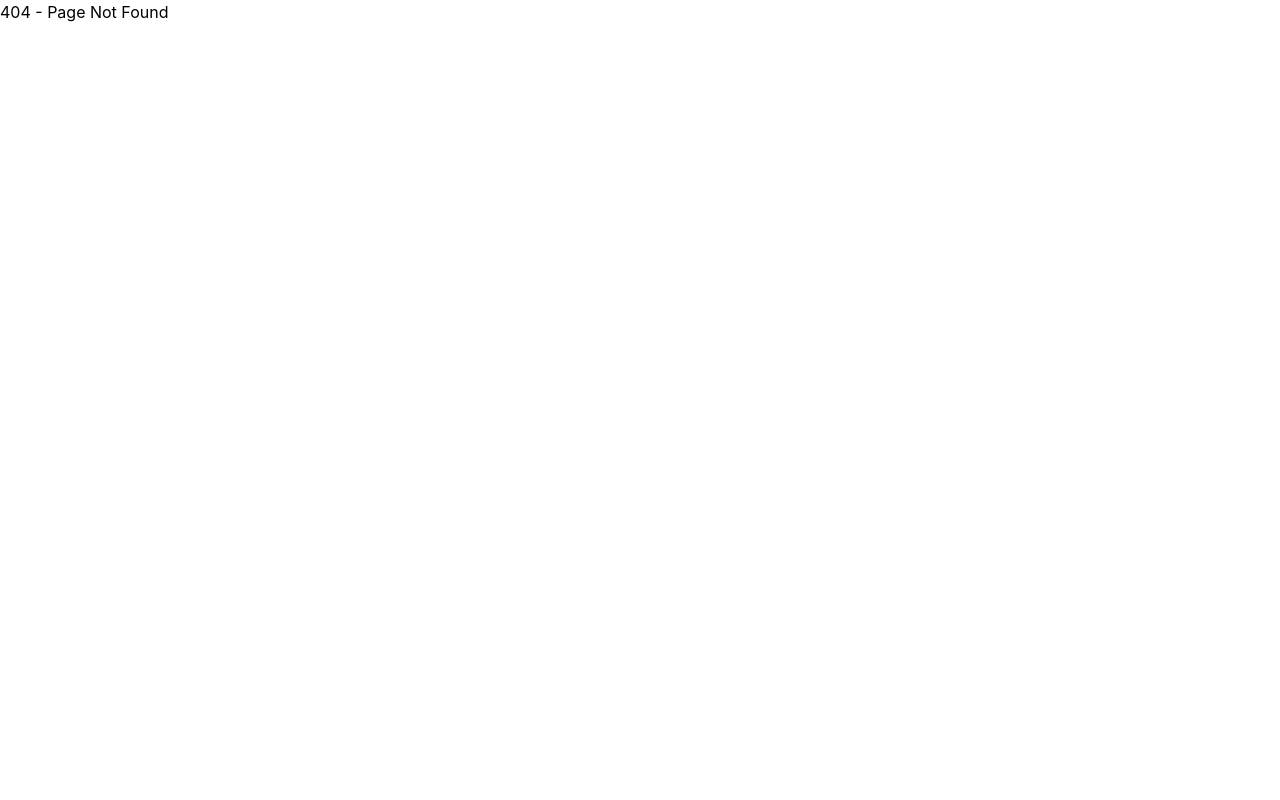
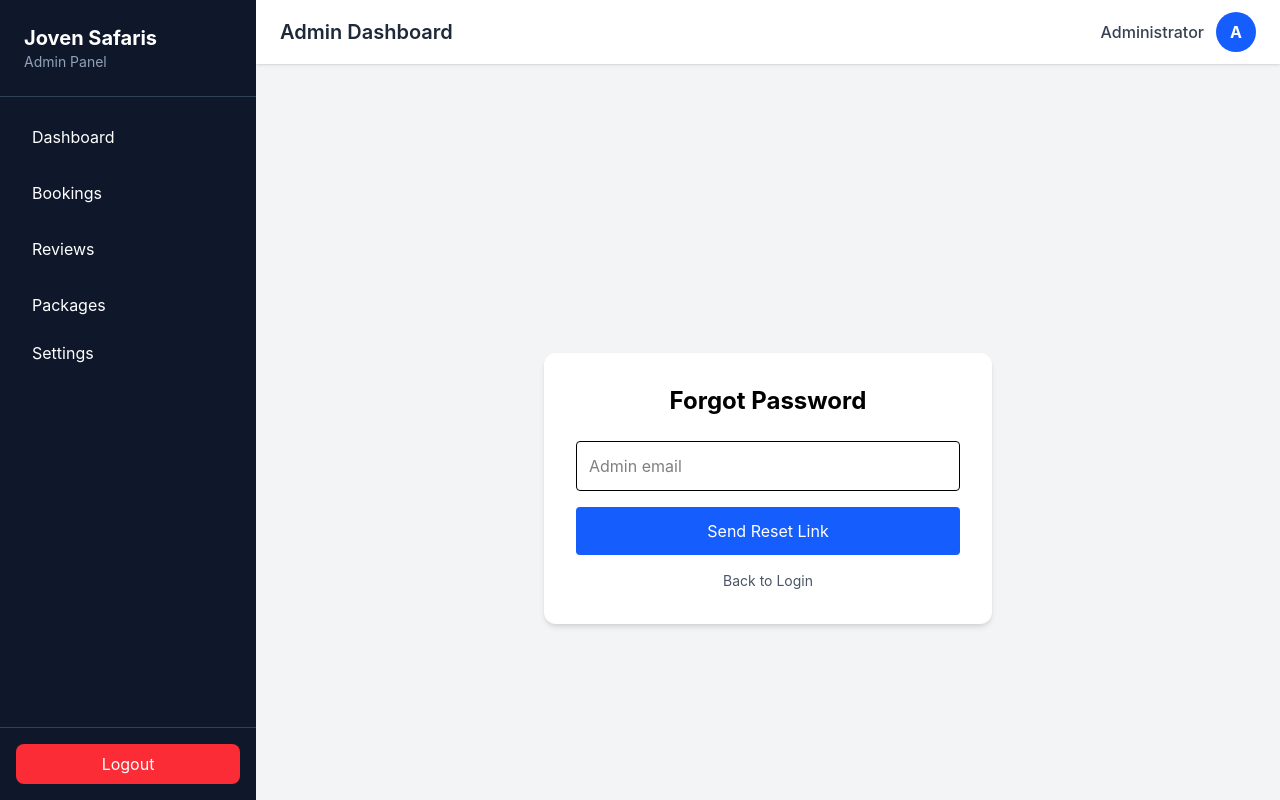
Before and after one commit to eberriphath/joven-safaris-admin-dashboard, a React (Vite) app: page /forgot-password in a window 1280 px wide. Before the commit this address had no page. Built offline with nearby package versions, Linux system fonts and the light colour scheme; sample sign-in values are in the browser's storage.

Commit message:
password flow

```diff
--- /dev/null
+++ b/src/pages/ForgotPassword.jsx
@@ -0,0 +1,237 @@
+import { useState } from "react";
+import api from "../api/axios";
+import { useNavigate } from "react-router-dom";
+
+
+function ForgotPassword() {
+
+    const [email, setEmail] = useState("");
+
+    const [message, setMessage] = useState("");
+
+    const [error, setError] = useState("");
+
+    const [loading, setLoading] = useState(false);
+
+    const navigate = useNavigate();
+
+
+
+    async function handleSubmit(e) {
+
+        e.preventDefault();
+
+        setMessage("");
+        setError("");
+        setLoading(true);
+
+
+        try {
+
+            const res = await api.post(
+                "/admin/forgot-password",
+                {
+                    email
+                }
+            );
+
+
+            setMessage(res.data.message);
+
+
+        } catch(err) {
+
+
+            setError(
+                err.response?.data?.error ||
+                "Something went wrong."
+            );
+
+
+        } finally {
+
+            setLoading(false);
+
+        }
+
+    }
+
+
+
+    return (
+
+        <div className="
+        min-h-screen
+        flex
+        items-center
+        justify-center
+        bg-gray-100
+        ">
+
+
+            <form
+
+                onSubmit={handleSubmit}
+
+                className="
+                bg-white
+                p-8
+                rounded-xl
+                shadow-md
+                w-full
+                max-w-md
+                "
+
+            >
+
+
+                <h1 className="
+                text-2xl
+                font-bold
+                mb-6
+                text-center
+                ">
+
+                    Forgot Password
+
+                </h1>
+
+
+
+
+                {
+                    message && (
+
+                        <div className="
+                        bg-green-100
+                        text-green-700
+                        p-3
+                        rounded
+                        mb-4
+                        text-sm
+                        ">
+
+                            {message}
+
+                        </div>
+
+                    )
+                }
+
+
+
+
+
+                {
+                    error && (
+
+                        <div className="
+                        bg-red-100
+                        text-red-700
+                        p-3
+                        rounded
+                        mb-4
+                        text-sm
+                        ">
+
+                            {error}
+
+                        </div>
+
+                    )
+                }
+
+
+
+
+
+                <input
+
+                    type="email"
+
+                    placeholder="Admin email"
+
+                    value={email}
+
+                    onChange={(e)=>setEmail(e.target.value)}
+
+                    className="
+                    w-full
+                    p-3
+                    border
+                    rounded
+                    mb-4
+                    "
+
+                    required
+
+                />
+
+
+
+
+
+                <button
+
+                    type="submit"
+
+                    disabled={loading}
+
+                    className="
+                    w-full
+                    bg-blue-600
+                    text-white
+                    p-3
+                    rounded
+                    hover:bg-blue-700
+                    disabled:opacity-50
+                    "
+
+                >
+
+                    {
+                        loading
+                        ? "Sending..."
+                        : "Send Reset Link"
+                    }
+
+
+                </button>
+
+
+
+
+
+                <button
+
+                    type="button"
+
+                    onClick={()=>navigate("/")}
+
+                    className="
+                    w-full
+                    mt-4
+                    text-gray-600
+                    hover:underline
+                    text-sm
+                    "
+
+                >
+
+                    Back to Login
+
+                </button>
+
+
+
+            </form>
+
+
+        </div>
+
+    );
+
+}
+
+
+export default ForgotPassword;
--- a/src/pages/Login.jsx
+++ b/src/pages/Login.jsx
@@ -59,67 +59,172 @@ function Login() {
   };
 
   return (
+
     <div className="min-h-screen flex items-center justify-center bg-gray-100">
+
 
       <form
         onSubmit={handleLogin}
         className="bg-white p-8 rounded-xl shadow-md w-full max-w-md"
       >
 
+
         <h1 className="text-2xl font-bold mb-6 text-center">
           Admin Login
         </h1>
 
+
+
         {error && (
+
           <p className="text-red-500 text-sm mb-4 text-center">
             {error}
           </p>
+
         )}
 
+
+
+
         <input
+
           type="email"
+
           placeholder="Email"
+
           className="w-full p-3 border rounded mb-4"
+
           value={email}
-          onChange={(e) => setEmail(e.target.value)}
+
+          onChange={(e)=>setEmail(e.target.value)}
+
         />
+
+
+
+
 
         <div className="relative mb-4">
 
+
           <input
+
             type={showPassword ? "text" : "password"}
+
             placeholder="Password"
+
             className="w-full p-3 pr-12 border rounded"
+
             value={password}
-            onChange={(e) => setPassword(e.target.value)}
+
+            onChange={(e)=>setPassword(e.target.value)}
+
           />
 
+
+
           <button
+
             type="button"
-            onClick={() => setShowPassword(!showPassword)}
-            className="absolute right-3 top-1/2 -translate-y-1/2 text-gray-500 hover:text-gray-700"
+
+            onClick={()=>setShowPassword(!showPassword)}
+
+            className="
+            absolute
+            right-3
+            top-1/2
+            -translate-y-1/2
+            text-gray-500
+            hover:text-gray-700
+            "
+
           >
-            {showPassword ? (
-              <EyeOff size={20} />
-            ) : (
-              <Eye size={20} />
-            )}
+
+            {
+              showPassword
+
+              ? <EyeOff size={20}/>
+
+              : <Eye size={20}/>
+
+            }
+
+
           </button>
+
 
         </div>
 
+
+
+
+
         <button
+
           type="submit"
+
           disabled={loading}
-          className="w-full bg-blue-600 text-white p-3 rounded hover:bg-blue-700 disabled:opacity-50"
+
+          className="
+          w-full
+          bg-blue-600
+          text-white
+          p-3
+          rounded
+          hover:bg-blue-700
+          disabled:opacity-50
+          "
+
         >
-          {loading ? "Logging in..." : "Login"}
+
+          {
+            loading
+            ? "Logging in..."
+            : "Login"
+          }
+
+
         </button>
+
+
+
+
+
+        <div className="text-center mt-4">
+
+
+          <button
+
+            type="button"
+
+            onClick={()=>navigate("/forgot-password")}
+
+            className="
+            text-blue-600
+            hover:underline
+            text-sm
+            "
+
+          >
+
+            Forgot Password?
+
+          </button>
+
+
+        </div>
+
+
+
 
       </form>
 
+
     </div>
+
   );
+
 }
 
+
 export default Login;
--- a/src/routes/AppRoutes.jsx
+++ b/src/routes/AppRoutes.jsx
@@ -9,6 +9,7 @@ import Reviews from "../pages/Reviews";
 import Settings from "../pages/Settings";
 import Packages from "../pages/Packages";
 import ProtectedRoute from "./ProtectedRoute";
+import ForgotPassword from "../pages/ForgotPassword";
 
 
 function AppRoutes() {
@@ -38,6 +39,8 @@ function AppRoutes() {
 
           <Route path="/packages" element={<Packages />} />
 
+          <Route path="/forgot-password" element={<ForgotPassword />} />
+
         </Route>
 
 
```
